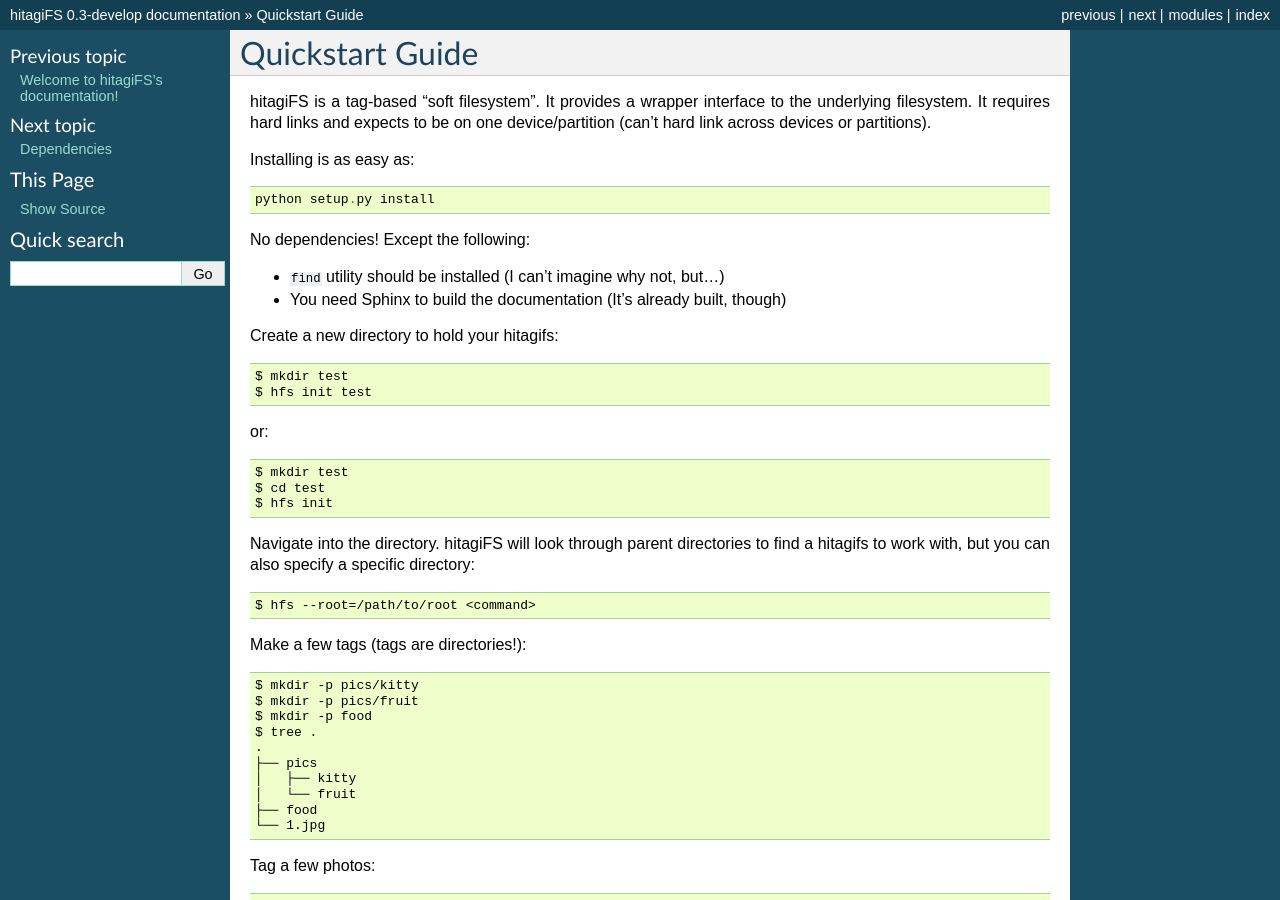
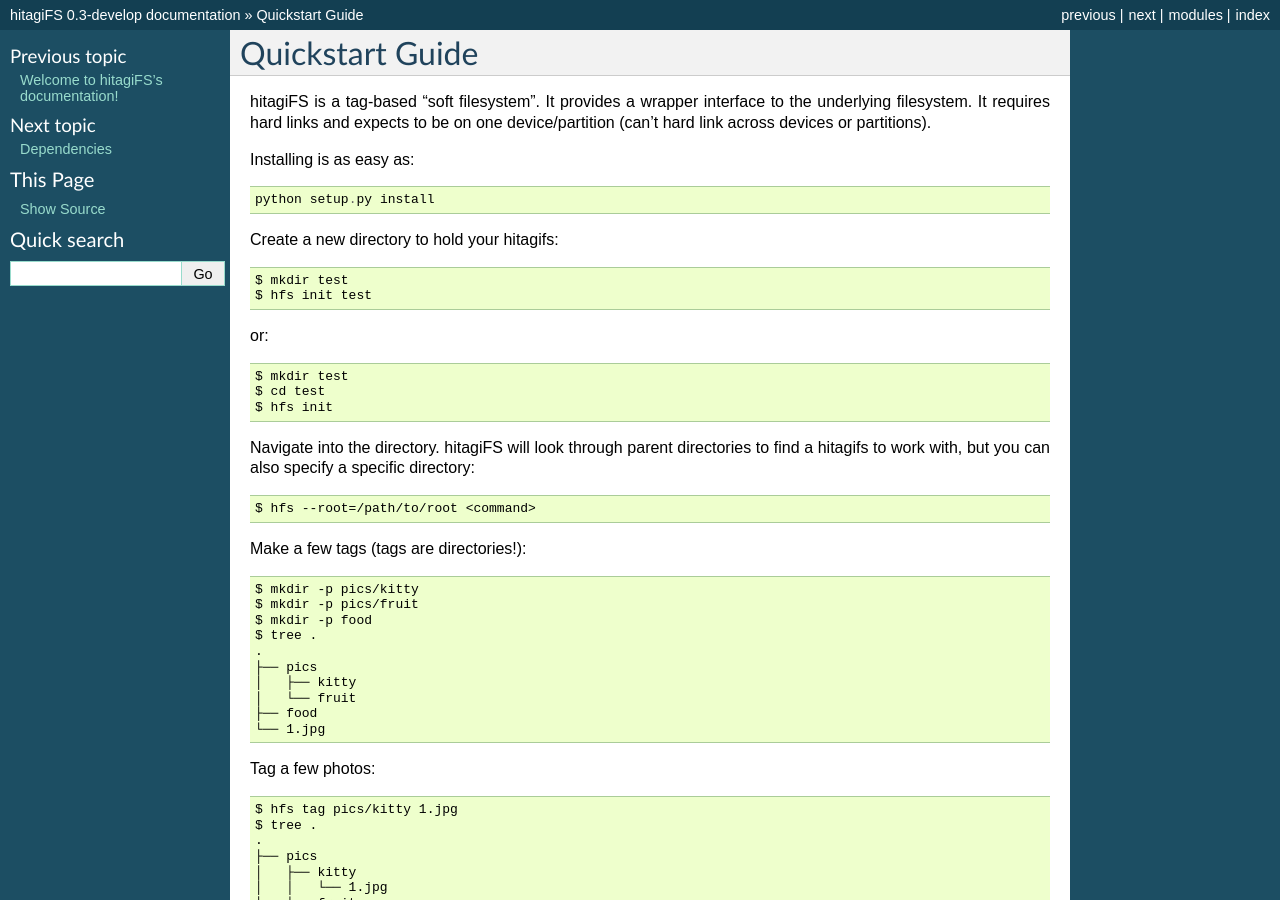
Before and after one commit to darkfeline/dantalian, a Sphinx documentation site: the page built from doc/quickstart.rst, in a window 1280 px wide and 900 px high. Built offline with Sphinx 7.4.7, drawn with Linux system fonts in a browser that asks for light colours.

Commit message:
Clarify doc

```diff
--- a/doc/quickstart.rst
+++ b/doc/quickstart.rst
@@ -8,11 +8,6 @@ device/partition (can't hard link across devices or partitions).
 Installing is as easy as::
 
    python setup.py install
-
-No dependencies! Except the following:
-
-* ``find`` utility should be installed (I can't imagine why not, but...)
-* You need Sphinx to build the documentation (It's already built, though)
 
 Create a new directory to hold your hitagifs::
 
--- a/doc/specs.rst
+++ b/doc/specs.rst
@@ -36,7 +36,8 @@ will be interacting with are separate.  Thus, if there's a naming conflict, the
 actual directory can be renamed, and the symbolic links follow the naming rules
 as above.  This feature imposes an extra requirement on the hitagiFS root
 directory.  When the root directory path is changed, the symbolic links of all
-converted directories must be fixed.  hitagiFS provides this functionality.
+converted directories must be fixed.  hitagiFS provides this functionality, but
+``hfs fix`` must be called each time.
 
 FUSE Mount
 ----------
```
